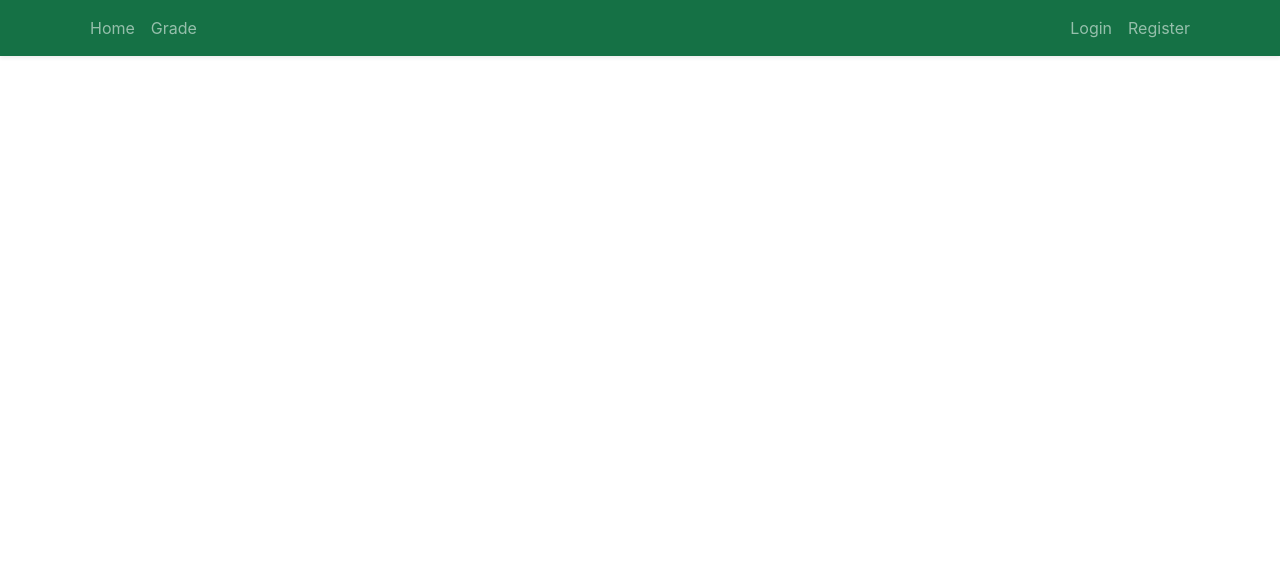
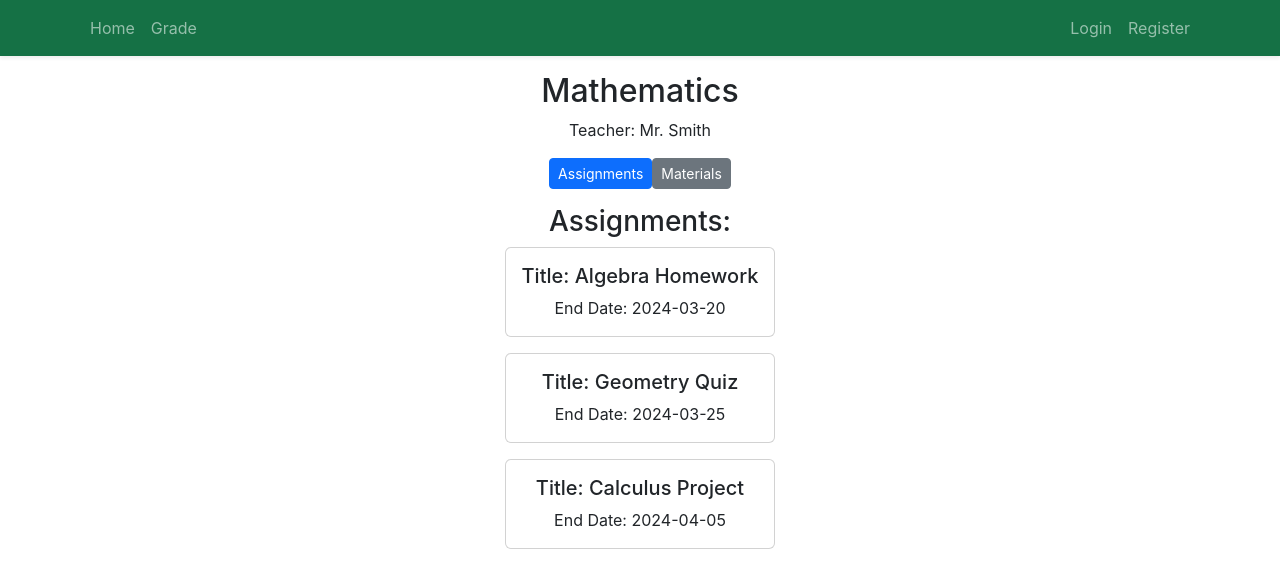
Before and after one commit to ChrisY60/HT2024, a React (Create React App) app in the folder frontend/htx/: page /subject in a window 1280 px wide. Shown: the top 588 px of the page. Built offline with nearby package versions, Linux system fonts and the light colour scheme.

Commit message:
Added Subject component

```diff
--- a/frontend/htx/src/App.js
+++ b/frontend/htx/src/App.js
@@ -6,6 +6,7 @@ import { BrowserRouter as Router, Routes, Route } from "react-router-dom";
 import Register from "./components/Register";
 import Navbar from "./components/Navbar";
 import Main from "./components/Main";
+import Subject from "./components/Subject";
 
 function App() {
   return (
@@ -15,6 +16,7 @@ function App() {
         <Route path="/" element={<Main />} />
           <Route path="/login" element={<Login />} />
           <Route path="/register" element={<Register />} />
+          <Route path="/subject" element={<Subject />} />
       </Routes>
     </Router>
   );
--- a/frontend/htx/src/components/Main.jsx
+++ b/frontend/htx/src/components/Main.jsx
@@ -6,25 +6,25 @@ const Main = () => {
             title: 'Mathematics',
             description: 'Explore the world of numbers and equations.',
             image: 'math.jpg',
-            link: '/math'
+            link: '/subject'
         },
         {
             title: 'Science',
             description: 'Discover the wonders of the natural world.',
             image: 'science.jpg',
-            link: '/science'
+            link: '/subject'
         },
         {
             title: 'History',
             description: 'Journey through the past and learn about our ancestors.',
             image: 'history.jpg',
-            link: '/history'
+            link: '/subject'
         },
         {
             title: 'Literature',
             description: 'Dive into the realm of words and stories.',
             image: 'literature.jpg',
-            link: '/literature'
+            link: '/subjectx'
         }
     ];
 
--- a/frontend/htx/src/components/Navbar.jsx
+++ b/frontend/htx/src/components/Navbar.jsx
@@ -11,7 +11,7 @@ const Navbar = () => (
             </div>
             {/* Right side */}
             <div className="navbar-nav ml-auto">
-                <Link to="/" className="nav-item nav-link font-weight-bold">Login</Link>
+                <Link to="/login" className="nav-item nav-link font-weight-bold">Login</Link>
                 <Link to="/register" className="nav-item nav-link font-weight-bold">Register</Link>
             </div>
         </div>
--- /dev/null
+++ b/frontend/htx/src/components/Subject.jsx
@@ -0,0 +1,81 @@
+import React, { useState } from 'react';
+
+const Subject = () => {
+    const [displayAssignments, setDisplayAssignments] = useState(true);
+
+    const subjectData = {
+        name: 'Mathematics',
+        teacher: 'Mr. Smith',
+        assignments: [
+            { title: 'Algebra Homework', endDate: '2024-03-20' },
+            { title: 'Geometry Quiz', endDate: '2024-03-25' },
+            { title: 'Calculus Project', endDate: '2024-04-05' }
+        ],
+        materials: [
+            { title: 'Mathematics Textbook', datePublished: '2024-03-01' },
+            { title: 'Additional Practice Sheets', datePublished: '2024-03-05' },
+            { title: 'Video Lecture Series', datePublished: '2024-03-10' }
+        ]
+    };
+
+    const handleToggle = () => {
+        setDisplayAssignments(!displayAssignments);
+    };
+
+    return (
+        <div className="subject text-center"> {/* Center align all content */}
+            <br /><br /><br />
+            <h2>{subjectData.name}</h2>
+            <p>Teacher: {subjectData.teacher}</p>
+            <div className="mb-3 d-flex justify-content-center">
+                <button
+                    className={`btn btn-sm mr-2 ${displayAssignments ? 'btn-primary' : 'btn-secondary'}`}
+                    onClick={handleToggle}
+                >
+                    Assignments
+                </button>
+                <button
+                    className={`btn btn-sm ${displayAssignments ? 'btn-secondary' : 'btn-primary'}`}
+                    onClick={handleToggle}
+                >
+                    Materials
+                </button>
+            </div>
+            {displayAssignments ? (
+                <div>
+                    <h3>Assignments:</h3>
+                    <div className="d-flex justify-content-center"> {/* Center assignments horizontally */}
+                        <div className="card-deck">
+                            {subjectData.assignments.map((assignment, index) => (
+                                <div className="card mb-3" key={index}>
+                                    <div className="card-body">
+                                        <h5 className="card-title">Title: {assignment.title}</h5>
+                                        <p className="card-text">End Date: {assignment.endDate}</p>
+                                    </div>
+                                </div>
+                            ))}
+                        </div>
+                    </div>
+                </div>
+            ) : (
+                <div>
+                    <h3>Materials:</h3>
+                    <div className="d-flex justify-content-center"> {/* Center materials horizontally */}
+                        <div className="card-deck">
+                            {subjectData.materials.map((material, index) => (
+                                <div className="card mb-3" key={index}>
+                                    <div className="card-body">
+                                        <h5 className="card-title">Title: {material.title}</h5>
+                                        <p className="card-text">Date Published: {material.datePublished}</p>
+                                    </div>
+                                </div>
+                            ))}
+                        </div>
+                    </div>
+                </div>
+            )}
+        </div>
+    );
+};
+
+export default Subject;
```
